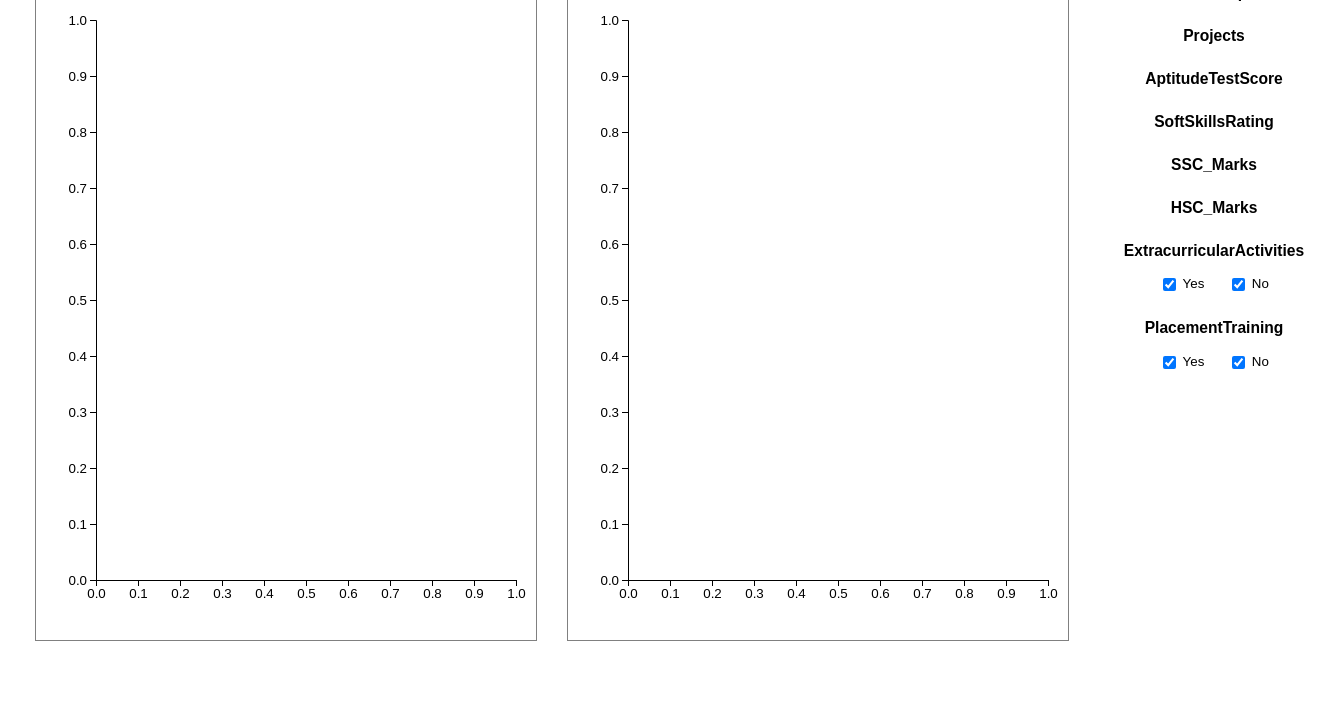
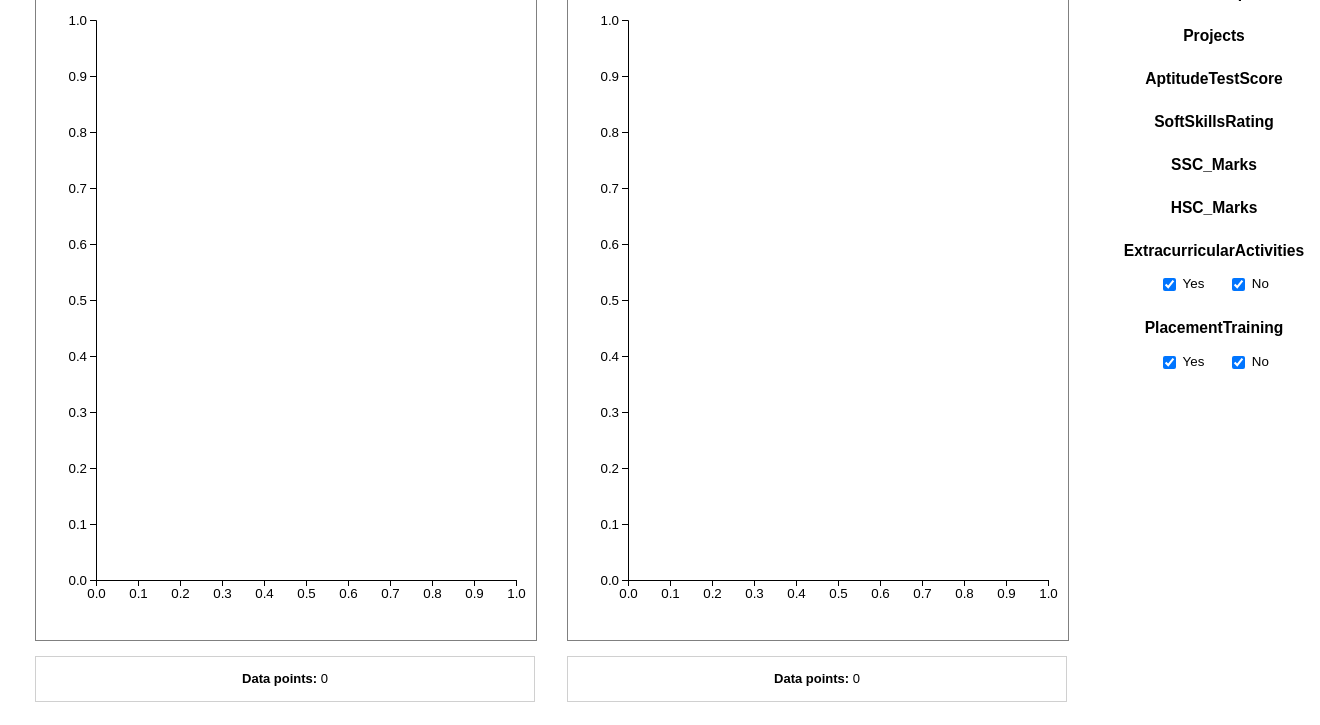
Before and after one commit to abmummaneni/178Midterm, a Flask app: template templates/index.html in a window 1320 px wide. Shown: the part 94-819 px from the top of the page. Before the commit the page ends 735 px from the top, so only its background shows below. Run offline with Flask 3, Linux system fonts and the light colour scheme; the template is opened without the code that fills it, so the values that code supplies are empty.

Commit message:
Added info boxes

```diff
--- a/app.py
+++ b/app.py
@@ -24,13 +24,37 @@ discrete_columns = [
 
 def get_jitter_amount(series):
     spread = np.ptp(series)
-    return float(spread * 0.01 if spread else 0.1)
+    return float(spread * 0.03 if spread else 0.1)
 
 
 def to_numeric_arrays(x_values, y_values):
     x = np.asarray(x_values, dtype=float)
     y = np.asarray(y_values, dtype=float)
     return x, y
+
+
+def summarize_axis(values):
+    return {
+        "min": float(values.min()),
+        "max": float(values.max()),
+        "mean": float(values.mean()),
+        "median": float(np.median(values)),
+        "std": float(values.std()),
+    }
+
+
+def build_stats(x_values, y_values):
+    if len(x_values) == 0 or len(y_values) == 0:
+        return None
+
+    x, y = to_numeric_arrays(x_values, y_values)
+    pearson_r = 0.0 if np.all(x == x[0]) or np.all(y == y[0]) else float(np.corrcoef(x, y)[0, 1])
+    return {
+        "count": int(x.size),
+        "x": summarize_axis(x),
+        "y": summarize_axis(y),
+        "pearson_r": pearson_r,
+    }
 
 
 def build_trendline(x_values, y_values):
@@ -63,8 +87,8 @@ def transform_points(x_values, y_values, mode):
     if mode == "jitter":
         jitterx = get_jitter_amount(x)
         jittery = get_jitter_amount(y)
-        x = x + np.random.uniform(-jitterx, jitterx, size=x.size)
-        y = y + np.random.uniform(-jittery, jittery, size=y.size)
+        x = x + np.random.normal(0, jitterx, size=x.size)
+        y = y + np.random.normal(0, jittery, size=y.size)
         return [{"x": float(xi), "y": float(yi), "size": 2.5} for xi, yi in zip(x, y)]
 
     if mode == "heatmap":
@@ -168,10 +192,12 @@ def update():
     facets = [
         {
             "label": str(facet_value),
+            "stats": build_stats(x_values, y_values),
             "trendline": build_trendline(x_values, y_values),
             "data": transform_points(x_values, y_values, display_mode),
         }
-        for facet_value, x_values, y_values in query_results]
+        for facet_value, x_values, y_values in query_results
+    ]
 
     return {"facets": facets}
 
--- a/static/js/script.js
+++ b/static/js/script.js
@@ -8,8 +8,24 @@ continuous_columns = [
     "SSC_Marks",
     "HSC_Marks",
 ];
+
+const PLOTS = [
+    {
+        id: "left",
+        container: "scatter-left",
+        title: "#facet-left-title",
+        info: "#facet-left-info",
+    },
+    {
+        id: "right",
+        container: "scatter-right",
+        title: "#facet-right-title",
+        info: "#facet-right-info",
+    },
+];
+
 function draw_svg(container_id, margin, width, height) {
-    svg = d3
+    return d3
         .select("#" + container_id)
         .append("svg")
         .attr("width", width + margin.left + margin.right)
@@ -18,38 +34,9 @@ function draw_svg(container_id, margin, width, height) {
         .style("border", "1px solid gray")
         .append("g")
         .attr("transform", "translate(" + margin.left + "," + margin.top + ")");
-    return svg;
-}
-
-function draw_xaxis(plot_name, svg, height, scale) {
-    svg.append("g")
-        .attr("class", plot_name + "-xaxis")
-        .attr("transform", "translate(0," + height + ")")
-        .call(d3.axisBottom(scale).tickSize(0));
-}
-
-function draw_yaxis(plot_name, svg, scale) {
-    svg.append("g")
-        .attr("class", plot_name + "-yaxis")
-        .call(d3.axisLeft(scale));
-}
-
-function draw_axis(plot_name, axis, svg, height, domain, range, discrete) {
-    if (discrete) {
-        var scale = d3.scaleBand().domain(domain).range(range).padding([0.2]);
-    } else {
-        var scale = d3.scaleLinear().domain(domain).range(range);
-    }
-    if (axis == "x") {
-        draw_xaxis(plot_name, svg, height, scale);
-    } else if (axis == "y") {
-        draw_yaxis(plot_name, svg, scale);
-    }
-    return scale;
 }
 
 function draw_axis_labels(plot_name, svg, width, height, x_label, y_label) {
-    // x label
     svg.append("text")
         .attr("class", plot_name + "-xlabel")
         .attr("x", width / 2)
@@ -58,7 +45,6 @@ function draw_axis_labels(plot_name, svg, width, height, x_label, y_label) {
         .style("font-size", "14px")
         .text(x_label);
 
-    // y label
     svg.append("text")
         .attr("class", plot_name + "-ylabel")
         .attr("transform", "rotate(-90)")
@@ -74,37 +60,21 @@ function update_axis_labels(plot_name, svg, x_label, y_label) {
     svg.select("." + plot_name + "-ylabel").text(y_label);
 }
 
-function draw_axes(
-    plot_name,
-    svg,
-    width,
-    height,
-    domainx,
-    domainy,
-    x_discrete,
-) {
-    var x_scale = draw_axis(
-        plot_name,
-        "x",
-        svg,
-        height,
-        domainx,
-        [0, width],
-        x_discrete,
-    );
-    var y_scale = draw_axis(
-        plot_name,
-        "y",
-        svg,
-        height,
-        domainy,
-        [height, 0],
-        false,
-    );
+function draw_axes(plot_name, svg, width, height, domainx, domainy) {
+    const x_scale = d3.scaleLinear().domain(domainx).range([0, width]);
+    const y_scale = d3.scaleLinear().domain(domainy).range([height, 0]);
+
+    svg.append("g")
+        .attr("class", plot_name + "-xaxis")
+        .attr("transform", "translate(0," + height + ")")
+        .call(d3.axisBottom(x_scale).tickSize(0));
+
+    svg.append("g")
+        .attr("class", plot_name + "-yaxis")
+        .call(d3.axisLeft(y_scale));
+
     return { x: x_scale, y: y_scale };
 }
-
-// -------------------- AXIS UPDATES --------------------
 
 function update_axes(plot_name, svg, height, scale) {
     svg.select("." + plot_name + "-xaxis")
@@ -123,14 +93,12 @@ function get_domain_from_data(data, index) {
         return [0, 1];
     }
 
-    const axis = index === 0 ? "x" : "y";
-    const values = data.map((d) => +d[axis]);
-    let min = d3.min(values);
-    let max = d3.max(values);
+    const values = data.map((d) => +d[index === 0 ? "x" : "y"]);
+    const min = d3.min(values);
+    const max = d3.max(values);
 
     if (min === max) {
-        min = min - 1;
-        max = max + 1;
+        return [min - 1, max + 1];
     }
     const pad = (max - min) * 0.02;
     return [min - pad, max + pad];
@@ -148,25 +116,22 @@ function make_new_scale(width, height, data) {
 
 function draw_slider(column, min, max) {
     const slider = document.getElementById(column + "-slider");
-    if (!slider) return;
+    if (!slider) {
+        return;
+    }
 
     noUiSlider.create(slider, {
         start: [min, max],
         connect: true,
         tooltips: true,
         step: column === "SoftSkillsRating" ? 0.1 : 1,
-        range: { min: min, max: max },
+        range: { min, max },
     });
 
-    slider.noUiSlider.on("change", function () {
-        update_all();
-    });
+    slider.noUiSlider.on("change", update_all);
 }
 
-// Function that draws the scatterplot
 function draw_scatter(data, svg, scale) {
-    const scaleX = scale.x;
-    const scaleY = scale.y;
     const displayMode = document.getElementById("display-mode").value;
     const colorScale =
         displayMode === "heatmap"
@@ -179,9 +144,11 @@ function draw_scatter(data, svg, scale) {
         .data(data)
         .join("circle")
         .attr("class", "dot")
-        .attr("cx", (d) => scaleX(+d.x))
-        .attr("cy", (d) => scaleY(+d.y))
-        .attr("r", (d) => (displayMode === "heatmap") ? +(d.count * 0.05 + 2.5) : 2.5)
+        .attr("cx", (d) => scale.x(+d.x))
+        .attr("cy", (d) => scale.y(+d.y))
+        .attr("r", (d) =>
+            displayMode === "heatmap" ? +(d.count * 0.05 + 2.5) : 2.5,
+        )
         .attr("fill", (d) =>
             colorScale ? colorScale(+(d.count || 1)) : "#1f77b4",
         );
@@ -206,12 +173,12 @@ function get_trendline_tooltip() {
 }
 
 function draw_trendline(trendline, svg, scale) {
-    svg.selectAll(".trendline").remove();
-    svg.selectAll(".trendline-hit").remove();
+    svg.selectAll(".trendline, .trendline-hit").remove();
     if (!trendline || !trendline.points || trendline.points.length < 2) {
         return;
     }
 
+    const [start, end] = trendline.points;
     const tooltip = get_trendline_tooltip();
     const confidence = Math.max(0, Math.min(1, +trendline.r2 || 0));
     const opacity = 0.1 + 0.9 * Math.sqrt(confidence);
@@ -221,20 +188,21 @@ function draw_trendline(trendline, svg, scale) {
 
     svg.append("line")
         .attr("class", "trendline")
-        .attr("x1", scale.x(+trendline.points[0].x))
-        .attr("y1", scale.y(+trendline.points[0].y))
-        .attr("x2", scale.x(+trendline.points[1].x))
-        .attr("y2", scale.y(+trendline.points[1].y))
+        .attr("x1", scale.x(+start.x))
+        .attr("y1", scale.y(+start.y))
+        .attr("x2", scale.x(+end.x))
+        .attr("y2", scale.y(+end.y))
         .attr("stroke", "#d1495b")
-        .attr("stroke-width", 2)
+        .attr("stroke-width", 5)
         .attr("stroke-opacity", opacity);
 
+    // Wider ghost line that's easier to hover over with mouse
     svg.append("line")
         .attr("class", "trendline-hit")
-        .attr("x1", scale.x(+trendline.points[0].x))
-        .attr("y1", scale.y(+trendline.points[0].y))
-        .attr("x2", scale.x(+trendline.points[1].x))
-        .attr("y2", scale.y(+trendline.points[1].y))
+        .attr("x1", scale.x(+start.x))
+        .attr("y1", scale.y(+start.y))
+        .attr("x2", scale.x(+end.x))
+        .attr("y2", scale.y(+end.y))
         .attr("stroke", "transparent")
         .attr("stroke-width", 10)
         .style("cursor", "pointer")
@@ -257,8 +225,7 @@ function draw_trendline(trendline, svg, scale) {
 
 function update_scatter(
     plot_name,
-    data,
-    trendline,
+    facet,
     svg,
     width,
     height,
@@ -267,12 +234,12 @@ function update_scatter(
 ) {
     svg.selectAll(".dot").remove();
 
-    const new_scale = make_new_scale(width, height, data);
+    const new_scale = make_new_scale(width, height, facet.data);
     update_axes(plot_name, svg, height, new_scale);
     update_axis_labels(plot_name, svg, x_label, y_label);
 
-    draw_scatter(data, svg, new_scale);
-    draw_trendline(trendline, svg, new_scale);
+    draw_scatter(facet.data, svg, new_scale);
+    draw_trendline(facet.trendline, svg, new_scale);
 
     return new_scale;
 }
@@ -285,15 +252,13 @@ function get_selected_discrete_values(column) {
 }
 
 function get_params() {
-    const params = {};
+    const params = {
+        x_column: document.getElementById("x-select").value,
+        y_column: document.getElementById("y-select").value,
+        facet: document.getElementById("facet-select").value,
+        display_mode: document.getElementById("display-mode").value,
+    };
 
-    // dropdowns
-    params["x_column"] = document.getElementById("x-select").value;
-    params["y_column"] = document.getElementById("y-select").value;
-    params["facet"] = document.getElementById("facet-select").value;
-    params["display_mode"] = document.getElementById("display-mode").value;
-
-    // sliders
     continuous_columns.forEach(function (column) {
         const slider = document.getElementById(column + "-slider");
         if (slider && slider.noUiSlider) {
@@ -301,28 +266,52 @@ function get_params() {
         }
     });
 
-    // discrete filters
-    params["ExtracurricularActivities"] = get_selected_discrete_values(
+    params.ExtracurricularActivities = get_selected_discrete_values(
         "ExtracurricularActivities",
     );
-    console.log(params["ExtracurricularActivities"]);
-    params["PlacementTraining"] =
+    params.PlacementTraining =
         get_selected_discrete_values("PlacementTraining");
 
     return params;
 }
 
-// Update both scatter plots
 function update_all() {
-    update(
-        window.left_scatter_svg,
-        window.right_scatter_svg,
-        window.plot_width,
-        window.plot_height,
-    );
+    update(window.plot_width, window.plot_height);
 }
 
-function update(left_scatter_svg, right_scatter_svg, width, height) {
+function formatStat(value) {
+    return Number.isFinite(value) ? value.toFixed(2) : "n/a";
+}
+
+function formatStatsHtml(facet, params) {
+    if (!facet.stats) {
+        return "<div><strong>Data points:</strong> 0</div>";
+    }
+
+    return [
+        `<div><strong>Num Points:</strong> ${facet.stats.count}</div>`,
+        `<div><strong>Pearson correlation (r):</strong> ${formatStat(facet.stats.pearson_r)}</div>`,
+        `<div><strong>${params.x_column}:</strong> min ${formatStat(facet.stats.x.min)}, max ${formatStat(facet.stats.x.max)}, mean ${formatStat(facet.stats.x.mean)}, median ${formatStat(facet.stats.x.median)}, std ${formatStat(facet.stats.x.std)}</div>`,
+        `<div><strong>${params.y_column}:</strong> min ${formatStat(facet.stats.y.min)}, max ${formatStat(facet.stats.y.max)}, mean ${formatStat(facet.stats.y.mean)}, median ${formatStat(facet.stats.y.median)}, std ${formatStat(facet.stats.y.std)}</div>`,
+    ].join("");
+}
+
+function update_plot(plot, facet, params, width, height) {
+    window[plot.id + "_scatter_scale"] = update_scatter(
+        plot.container,
+        facet,
+        window[plot.id + "_scatter_svg"],
+        width,
+        height,
+        params.x_column,
+        params.y_column,
+    );
+
+    d3.select(plot.title).text(params.facet + ": " + facet.label);
+    d3.select(plot.info).html(formatStatsHtml(facet, params));
+}
+
+function update(width, height) {
     const params = get_params();
 
     fetch("/update", {
@@ -334,39 +323,20 @@ function update(left_scatter_svg, right_scatter_svg, width, height) {
             "content-type": "application/json",
         }),
     }).then(async function (response) {
-        const results = await response.json();
-        const facets = results["facets"] || [];
-        const leftFacet = facets[0] || { label: "", data: [] };
-        const rightFacet = facets[1] || { label: "", data: [] };
-
-        window.left_scatter_scale = update_scatter(
-            "scatter-left",
-            leftFacet.data,
-            leftFacet.trendline || null,
-            left_scatter_svg,
-            width,
-            height,
-            params["x_column"],
-            params["y_column"],
-        );
-
-        window.right_scatter_scale = update_scatter(
-            "scatter-right",
-            rightFacet.data,
-            rightFacet.trendline || null,
-            right_scatter_svg,
-            width,
-            height,
-            params["x_column"],
-            params["y_column"],
-        );
-
-        d3.select("#facet-left-title").text(
-            params["facet"] + ": " + leftFacet.label,
-        );
-
-        d3.select("#facet-right-title").text(
-            params["facet"] + ": " + rightFacet.label,
-        );
+        const facets = (await response.json()).facets || [];
+        PLOTS.forEach(function (plot, index) {
+            update_plot(
+                plot,
+                facets[index] || {
+                    label: "",
+                    data: [],
+                    trendline: null,
+                    stats: null,
+                },
+                params,
+                width,
+                height,
+            );
+        });
     });
 }
--- a/templates/index.html
+++ b/templates/index.html
@@ -54,6 +54,7 @@
             PlacementStatus: Placed
           </div>
           <div id="scatter-left"></div>
+          <div id="facet-left-info" style="margin-top: 12px; padding: 12px; width: 500px; border: 1px solid #d0d0d0; background: #ffffff; font-size: 13px; line-height: 1.5; box-sizing: border-box; white-space: pre-line;"></div>
         </div>
 
         <div>
@@ -61,6 +62,7 @@
             PlacementStatus: NotPlaced
           </div>
           <div id="scatter-right"></div>
+          <div id="facet-right-info" style="margin-top: 12px; padding: 12px; width: 500px; border: 1px solid #d0d0d0; background: #ffffff; font-size: 13px; line-height: 1.5; box-sizing: border-box; white-space: pre-line;"></div>
         </div>
 
       </div>
@@ -144,8 +146,7 @@
     width,
     height,
     {{ scatter_ranges[:2] | tojson }},
-    {{ scatter_ranges[2:] | tojson }},
-    false
+    {{ scatter_ranges[2:] | tojson }}
   );
 
   window.right_scatter_scale = draw_axes(
@@ -154,8 +155,7 @@
     width,
     height,
     {{ scatter_ranges[:2] | tojson }},
-    {{ scatter_ranges[2:] | tojson }},
-    false
+    {{ scatter_ranges[2:] | tojson }}
   );
 
   draw_axis_labels(
```
